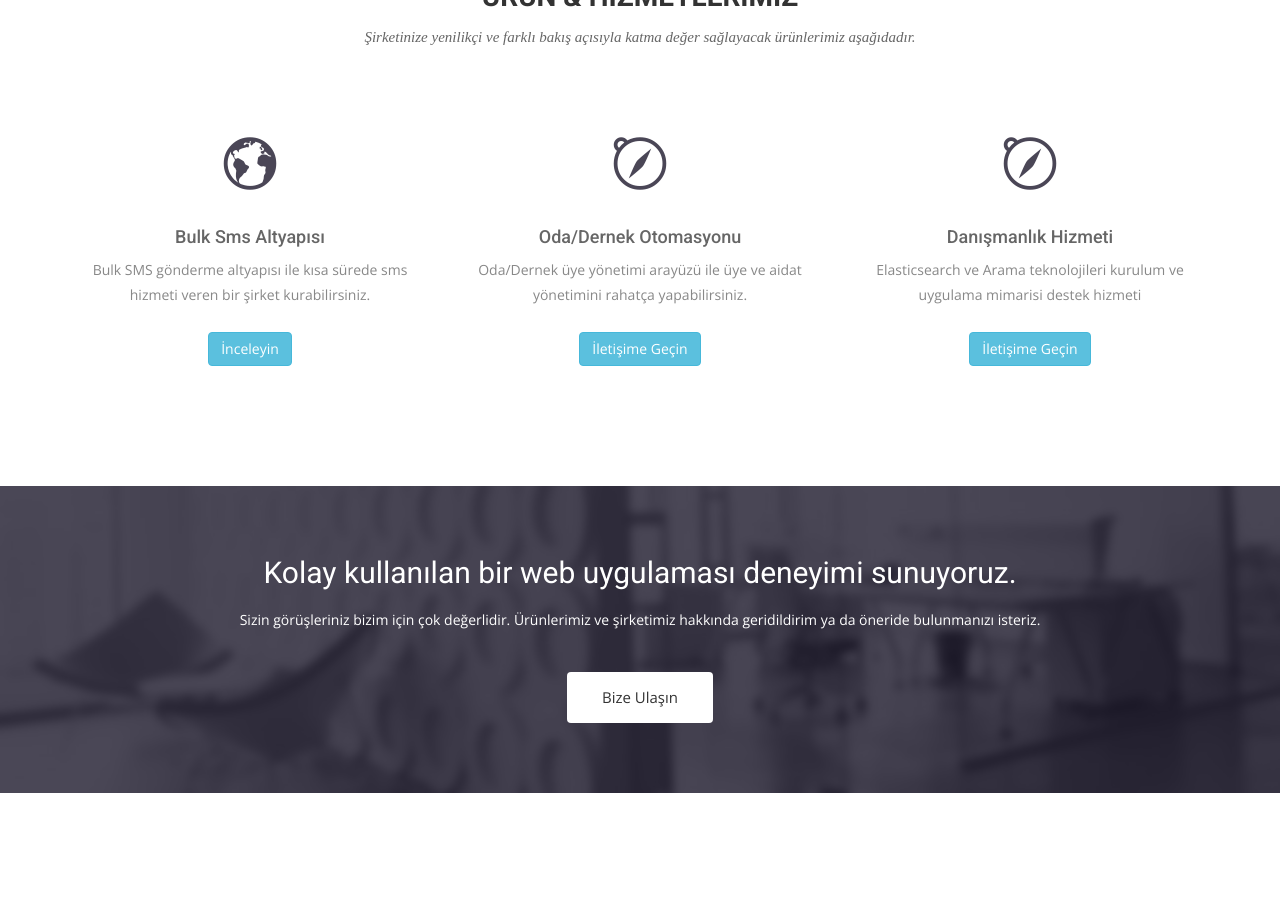
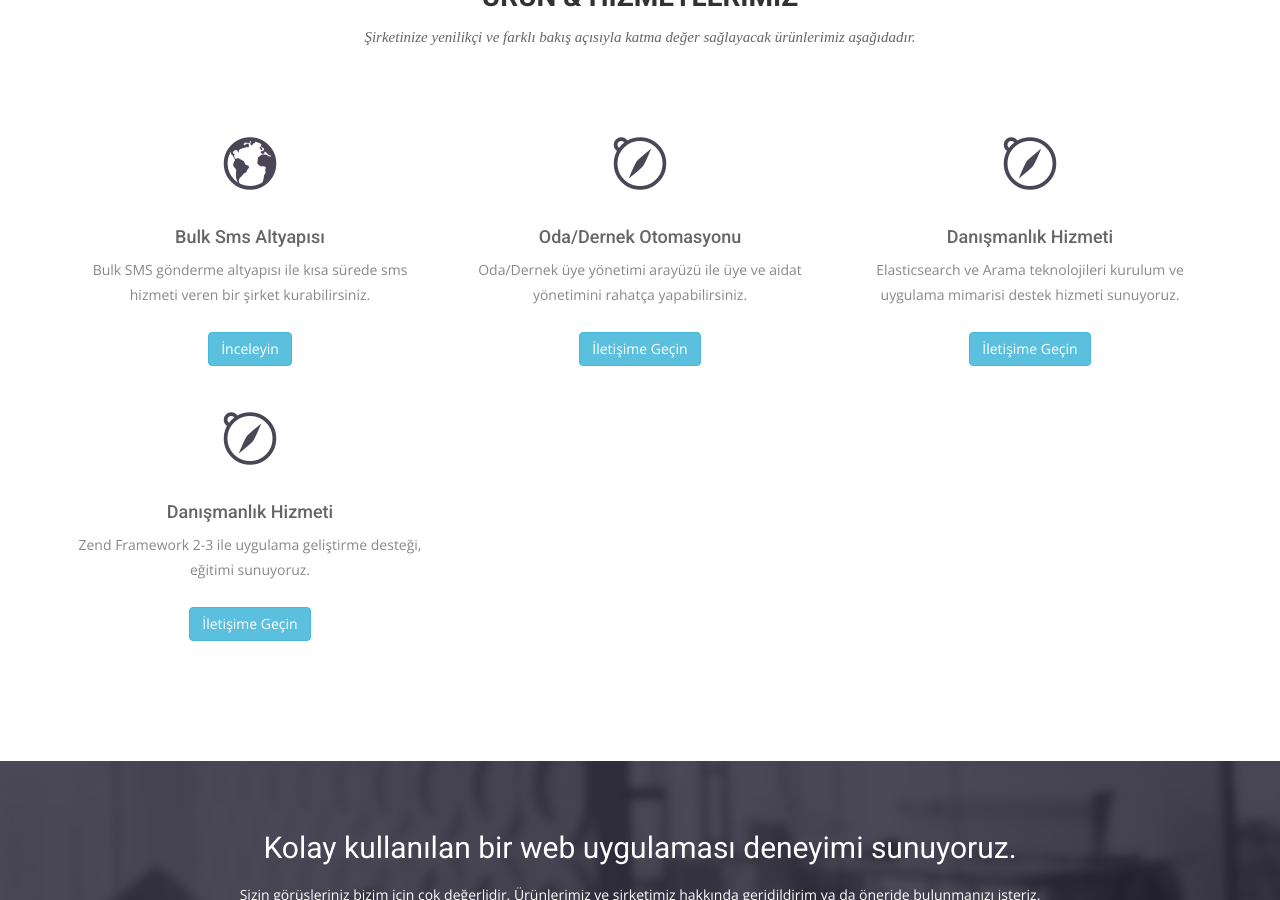
Before and after one commit to motivolog/motlab, a Jekyll site: the page built from index.html, in a window 1280 px wide and 900 px high, scrolled down 2205 px. Built offline with Jekyll 4.4.1, drawn with Linux system fonts in a browser that asks for light colours; nearby versions of some CDN libraries; some web fonts are replaced.

Commit message:
Update index.html

```diff
--- a/index.html
+++ b/index.html
@@ -88,7 +88,17 @@ permalink: /
           <i class="ion-compass"></i>
           <h4>Danışmanlık Hizmeti</h4>
           <p>
-            Elasticsearch ve Arama teknolojileri kurulum ve uygulama mimarisi destek hizmeti
+            Elasticsearch ve Arama teknolojileri kurulum ve uygulama mimarisi destek hizmeti sunuyoruz.
+            <br><br><a href="mailto:haydar.kulekci@motivolog.com" class="btn btn-info">İletişime Geçin</a>
+          </p>
+        </div>
+      </div>
+      <div class="col-sm-6 col-md-4">
+        <div class="service-item">
+          <i class="ion-compass"></i>
+          <h4>Danışmanlık Hizmeti</h4>
+          <p>
+            Zend Framework 2-3 ile uygulama geliştirme desteği, eğitimi sunuyoruz.
             <br><br><a href="mailto:haydar.kulekci@motivolog.com" class="btn btn-info">İletişime Geçin</a>
           </p>
         </div>
```
